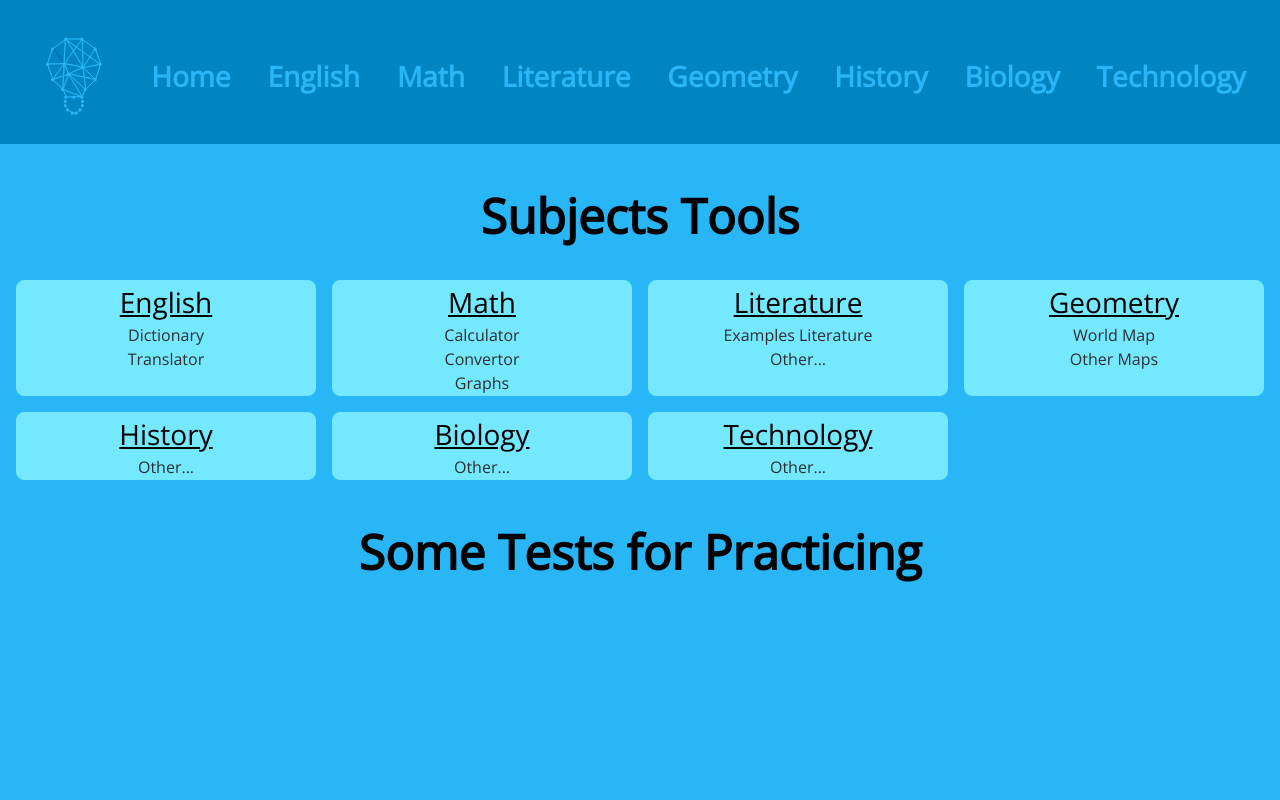
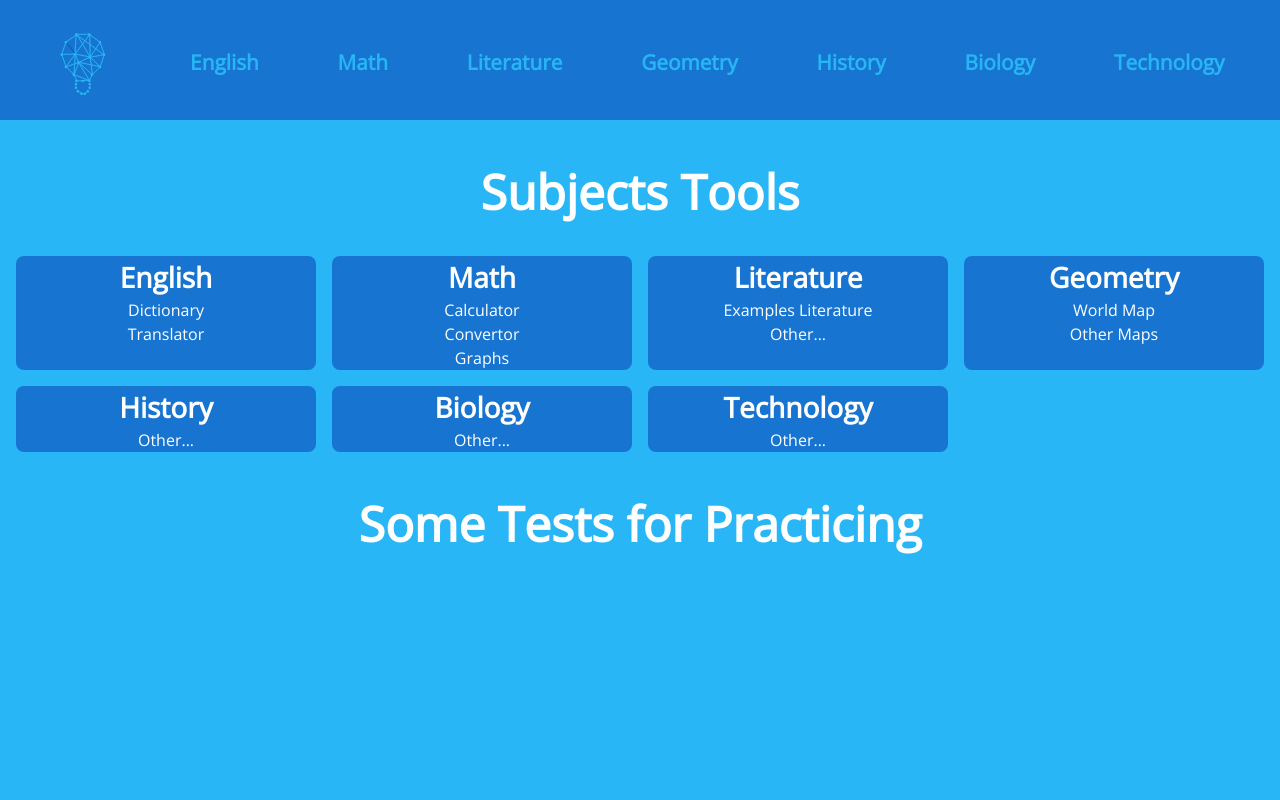
Before and after one commit to mrunknown6000/django-studyroom, a Django app: page /home/ in a window 1280 px wide. Run offline with Django 3.2, Linux system fonts and the light colour scheme; style sheets or scripts are compiled from the project's sources; some libraries are stand-ins or nearby versions.

Commit message:
Added Some GUI Change and Improvement

```diff
--- a/base/templates/base/home.html
+++ b/base/templates/base/home.html
@@ -1,5 +1,4 @@
 {% extends 'main.html' %}
-
 
 {% load tailwind_tags %}
 {% tailwind_css %}
@@ -15,7 +14,7 @@
 <div class="grid lg:grid-cols-4 md:grid-cols-3 sm:grid-cols-2 gap-4 mr-4 ml-4">
 	{% for room in rooms %}
 	<div class="inline-block text-center subblock">
-		<a class="m-0 p-0 text-center underline underline-offset-auto" href="{% url 'room' room.id %}"> {{room.name}}</a>
+		<a class="m-0 p-0 text-center " href="{% url 'room' room.id %}"> {{room.name}}</a>
 
 		<ul>
 			{% for tool in room.subdir %}
--- a/base/templates/base/subjects/room.english.html
+++ b/base/templates/base/subjects/room.english.html
@@ -8,8 +8,8 @@
 <link rel="stylesheet" type="text/css" href="//fonts.googleapis.com/css?family=Open+Sans" />
 <link rel="stylesheet" href="{% static '/css/default.css' %}">
 
-{% comment %} NOTE: PLZ DO 'HASH for DIV' {% endcomment %}
 {% block content %}
+
 <div>
 	<h1 class="text-4xl text-blue-600 font-sans text-center font-bold">English Tools</h1>
 	<div class="text-lg font-sans text-center " id="toolbar">
@@ -27,4 +27,7 @@
 		</ul>
 	</div>
 </div>
+
+
+
 {% endblock content %}
--- a/base/views.py
+++ b/base/views.py
@@ -1,33 +1,36 @@
-
-
 # Django Stuff
 from django.shortcuts import render
 from django.shortcuts import redirect
 from django.contrib.staticfiles import views
+import random
 
 # Create your views here.
 rooms = [
     {'id': 'english', 'name': 'English', 'priority': 1,
-    'subdir': ['Dictionary', 'Translator']},
+     'subdir': ['Dictionary', 'Translator']},
     {'id': 'math', 'name': 'Math', 'priority': 1,
-    'subdir': ['Calculator', 'Convertor', 'Graphs']},
+     'subdir': ['Calculator', 'Convertor', 'Graphs']},
     {'id': 'literature', 'name': 'Literature', 'priority': 1,
-    'subdir': ['Examples Literature', 'Other...']},
+     'subdir': ['Examples Literature', 'Other...']},
     {'id': 'geometry', 'name': 'Geometry', 'priority': 2,
-    'subdir': ['World Map', 'Other Maps']},
+     'subdir': ['World Map', 'Other Maps']},
     {'id': 'history', 'name': 'History', 'priority': 3,
-    'subdir': ['Other...']},
+     'subdir': ['Other...']},
     {'id': 'biology', 'name': 'Biology', 'priority': 3,
-    'subdir': ['Other...']},
+     'subdir': ['Other...']},
     {'id': 'technology', 'name': 'Technology', 'priority': 3,
-    'subdir': ['Other...']}
+     'subdir': ['Other...']}
 ]
+
+currentTabId = 0
+
+
 def rootToHome(request):
     return redirect('home')
 
+
 def staticfile(request):
     views.server(request)
-
 
 
 def home(request):
@@ -40,6 +43,76 @@ def room(request, pk):
     for i in rooms:
         if i['id'] == str(pk):
             selRoom = i
-    context = {'room': room}
-    url = 'base/subjects/room.'+selRoom['id']+'.html'
-    return render(request, url, context)
+    if selRoom['id'] == 'math':
+        randomMath()
+    # TODO: Add Math Executive to the context parameter below:>
+    context = {'rooms': rooms, 'athRandomSet': Temporary}
+    return render(request, 'base/subjects/room.'+selRoom['id']+'.html', context)
+
+
+# TODO: Add this to HTML :)
+Temporary = []
+Temporary = {}
+numberOfRandom = 0
+MathQuestionNum = 0
+
+
+def randomMath():
+    global MathQuestionNum
+    # breakpoint()
+    for i in range(10):
+        Temporary = {}
+
+        Temporary['options'] = []
+        Temporary['number'] = []
+        Temporary['operator'] = []
+        Temporary['answer'] = 0
+        Temporary['question'] = ''
+
+        numberOfRandom = random.randint(2, 5)
+
+        for j in range(numberOfRandom):
+            Temporary['number'].append(random.randint(0, 50))
+        for j in range(numberOfRandom-1):
+            Temporary['operator'].append(random.randint(0, 3))
+        # 0:+, 1:-, 2:*, 3:/
+        Temporary['answer'] = Temporary['number'][0]
+        for j in range(1, numberOfRandom):
+            if Temporary['operator'][j-1] == 0:
+                Temporary['answer'] += Temporary['number'][j]
+            if Temporary['operator'][j-1] == 1:
+                Temporary['answer'] -= Temporary['number'][j]
+            if Temporary['operator'][j-1] == 2:
+                Temporary['answer'] *= Temporary['number'][j]
+            if Temporary['operator'][j-1] == 3:
+                if Temporary['number'][j] == 0:
+                    Temporary['answer'] /= Temporary['number'][j]+1
+                    Temporary['number'][j] += 1
+                else:
+                    Temporary['answer'] /= Temporary['number'][j]
+        Temporary['question'] = str(Temporary['number'][0])
+        for j in range(len(Temporary['operator'])):
+            if Temporary['operator'][j] == 0:
+                Temporary['question'] += "+"
+                Temporary['question'] += str(
+                    Temporary['number'][j+1])
+            if Temporary['operator'][j] == 1:
+                Temporary['question'] += "-"
+                Temporary['question'] += str(
+                    Temporary['number'][j+1])
+            if Temporary['operator'][j] == 2:
+                Temporary['question'] += "*"
+                Temporary['question'] += str(
+                    Temporary['number'][j+1])
+            if Temporary['operator'][j] == 3:
+                Temporary['question'] += "/"
+                Temporary['question'] += str(
+                    Temporary['number'][j+1])
+        # breakpoint()
+        for j in range(3):
+            Temporary['options'].append(random.randint(
+                int(Temporary['answer'])-10, int(Temporary['answer'])+10))
+        Temporary['options'].append(Temporary['answer'])
+        MathQuestionNum.append(Temporary)
+        # MathRandomSet is a variable :)
+    MathQuestionNum = len(Temporary)
--- a/static/css/default.css
+++ b/static/css/default.css
@@ -4,8 +4,19 @@
 @tailwind utilities;
 @tailwind variants;
 
+:root {
+    --primary_color: #28b5f4;
+    --primary_dark_color: #0085c1;
+    --primary_light_color: #72e7ff;
+
+    --secondary_color: #1775d1;
+    --secondary_dark_color: #004a9f;
+    --secondary_light_color: #63a3ff;
+}
+
 html, body{
     margin: 0;
+    margin-top: 10vh;
     padding: 0;
     background-color: #29b6f6;
 
@@ -19,20 +30,31 @@ h1 {
     text-align: center;
     font-size: 2rem;
 
-    color: black
+    color: white;
 }
 svg {
     cursor: pointer;
 }
 
 
-#navbar {
-    background-color: #0085c1;
+#navbarTrue {
+    background-color: var(--secondary_color);
     padding: 1rem;
     padding-top: 1.5rem;
+    overflow: hidden;
+    position: sticky;
+    top: 0;
+
 }
 #svg2{
     transition: all 0.5s ease;
+
+    /* TODO: FIX NOW!!! SVG DOESNT RESIZE */
+    height: 250%;
+
+    border: 0.5rem solid transparent;
+    border-radius: 2vmin;
+
 }
 #svg2:hover #partial2{
     animation: iconAnimate 1s ease;
@@ -40,6 +62,11 @@ svg {
 #svg2:hover #full{
     animation: iconAnimate 1.5s ease-out;
 }
+#svg-icon {
+    width: 0vh;
+    height: auto;
+}
+
 @keyframes iconAnimate {
     0% {
         opacity: 1;
@@ -52,11 +79,9 @@ svg {
     }
 }
 #svg2:hover{
-    border: 0.5rem solid #004a9f;
-    border-radius: 25%;
-    background-color: #004a9f;
+    background-color: var(--secondary_dark_color);
+    border-color: var(--secondary_dark_color);
 }
-
 
 /* Add More Css so it look like a box card */
 .unactive {
@@ -70,22 +95,83 @@ svg {
 
 .subblock {
     font-size: 1.75rem;
-    background-color: #73e8ff;
+    background-color: var(--secondary_color);
+    color: white;
     padding: 0;
     margin: 0;
 
-    border: 1px solid #73e8ff;
     border-radius: 8px;
+    font-weight: bold;
 }
 .subblock-items {
-
     font-size: 1rem;
-    color: rgb(46, 46, 46);
+    font-weight: normal;
+    color: white;
 }
 
 .navbar-items {
-    color: #29b6f6;
-    font-size: 2.5em;
+    color: var(--primary_color);
+    font-size: 1.3rem;
+    font-weight: bold;
+
+
+    text-align: center;
+    /* padding-right: 0.2em; */
+
+    backface-visibility: hidden;
+    -webkit-backface-visibility: hidden;
+    padding: 0.5rem;
+    margin: 0.25rem;
+    transition: all 0.25s ease-in-out;
+    border-bottom: 2px solid transparent;
+}
+.navbar-items:hover {
+    border-color: var(--primary_light_color);
+    color: var(--primary_light_color)
+    /* border-radius: 25%; */
+    /* background-color: var(--secondary_dark_color); */
+}
+.collapse1, .collapse2, .collapse3{
+    display: initial;
+}
+
+.navbar-special-colapse {
+    display: none
+
+}
+
+@media (max-width: 1024px) {
+    .navbar-items { font-size: 2rem;}
+    .collapse3 { display: none; }
+    .icon { align-items: center;}
+}
+
+@media (max-width: 640px) {
+    .collapse2 { display: none; }
+}
+
+/* PHONES DEVICES */
+@media (max-width: 450px) {
+    .collapse1 { display: none; }
+    .navbar-special-colapse { display: initial}
+}
+
+
+
+#sidebar {
+    height: 100%;
+    background-color: var(--secondary_dark_color);
+    position: fixed;
+    z-index: 1;
+    top: 0;
+    right: 0;
+    overflow-x: hidden;
+    transition: 0.5s;
+    width: 0%;
+}
+.sidebar-items {
+    color: var(--primary_color);
+    font-size: 1.5em;
     font-weight: 600;
 
 
@@ -96,32 +182,33 @@ svg {
     -webkit-backface-visibility: hidden;
     padding: 0.5rem;
     margin: 0.25rem;
-    transition: all 1s ease;
+    transition: all 0.25s ease-in-out;
+    border-bottom: 2px solid transparent;
 }
-.navbar-items:hover {
-    /* border: 0.5rem solid #; */
-    border-radius: 25%;
-    background-color: #004a9f;
-}
-.collapse1, .collapse2, .collapse3{
-    display: initial;
+.sidebar-items:hover {
+    border-color: var(--primary_light_color);
+    color: var(--primary_light_color)
+    /* border-radius: 25%; */
+    /* background-color: var(--secondary_dark_color); */
 }
 
-@media (max-width: 1024px) {
-    .collapse3 { display: none; }
-    .icon { align-items: center;}
+
+.text-block {
+    color: white;
 }
 
-@media (max-width: 640px) {
-    .collapse2 { display: none; }
+/* FOR WEBSITES THING */
+.question-form {
+	background-color: white;
+    margin-top: 0.5em;
+    margin-bottom: 0.3em;
+    margin-left: 0.5em;
+    margin-right: 0.5em;
+    height: 100%;
+
+    font-size: 1.5rem;
+    text-align: left;
 }
-
-@media (max-width: 450px) {
-    .collapse1 { display: none; }
+#itemframe {
+    background-color: var(--secondary_color);
 }
-
-@media only screen and (max-width: 1280px){
-    .navbar-items {
-        font-size: 1.75em;
-    }
-}
--- /dev/null
+++ b/static/css/room.form.css
@@ -0,0 +1,3 @@
+.question-form {
+	background-color: white;
+}
--- /dev/null
+++ b/static/js/main.js
@@ -0,0 +1,22 @@
+window.onscroll = function() {stickyNav()};
+
+var navbarVar = document.getElementById("navbarTrue");
+
+var stickyNav = navbarVar.offsetTop;
+
+function stickyNav(){
+	if (window.pageYOffset >= stickyNav){
+		navbarVar.classList.add("navbar-sticky");
+	} else {
+		navbarVar.classList.remove("navbar-sticky");
+	}
+}
+
+// Sidebar
+function closeNav() {
+	document.getElementById('sidebar').style.width = "0rem";
+}
+
+function openNav() {
+	document.getElementById('sidebar').style.width = "20vh";
+}
--- a/templates/navbar.html
+++ b/templates/navbar.html
@@ -3,12 +3,18 @@
 
 {% load static %}
 
+<script src="https://kit.fontawesome.com/5686d34fa8.js" crossorigin="anonymous"></script>
 <link rel="stylesheet" type="text/css" href="//fonts.googleapis.com/css?family=Open+Sans" />
 <link rel="stylesheet" href="{% static '/css/default.css' %}">
+{% comment %} <script src="{% static '/js/sidebar.js'%}"></script> {% endcomment %}
+<script src="{% static '/js/main.js'%}"></script>
 
-<div class="flex m-0 p-0 justify-around items-center" id="navbar">
-    <div class="navbar-items icon">
+
+<div id="navbarTrue" class="flex m-0 p-0 justify-around items-center">
+    {% comment %} ! WON'T COLLAPSE {% endcomment %}
+    <div class="icon">
         <a href="\home">
+        <img id="svg-icon">
             <svg version="1.1"
                 id="svg2"
                 xml:space="preserve"
@@ -210,24 +216,48 @@
                     d="m 76.092823,112.22004 c -1.419267,-0.81926 -3.234401,-0.33247 -4.054159,1.08629 -0.819251,1.4198 -0.332499,3.23494 1.08626,4.0542 1.419269,0.81922 3.234933,0.33349 4.054184,-1.0863 0.819253,-1.41927 0.333007,-3.23389 -1.086285,-4.05419"
                     style="fill:#29b6f6;fill-opacity:1;fill-rule:nonzero;stroke:none;stroke-width:2.61074;stroke-dasharray:none"
                     id="path64" /></g></svg>
-        </a></div>
+        </img>
+        </a>
+    </div>
 
-    <div class="navbar-items collapse2"><a href="/">Home</a></div>
+    <div class="navbar-special-colapse">
+        <a href="javascript:void(0)" onClick="openNav()">
+            <i class="fa-sharp fa-solid fa-bars navbar-items"></i>
+        </a>
+    </div>
+
+    {% comment %} ! PIORITIZED COLLAPSE {% endcomment %}
     {% for room in rooms %}
     {% if room.priority == 1 %}
     <div class="navbar-items collapse1">
         <a href="{%url 'room' room.id%}"> {{room.name}}</a>
     </div>
+
+    {% comment %} ! MINOR COLAPSE {% endcomment %}
+    {% comment %} <div class="navbar-items collapse2"><a href="/">Home</a></div> {% endcomment %}
     {% elif room.priority == 2 %}
     <div class="navbar-items collapse2">
         <a href="{%url 'room' room.id%}"> {{room.name}}</a>
     </div>
+
+    {% comment %} ! FULL LIST EXPAND {% endcomment %}
     {% elif room.priority == 3 %}
     <div class="navbar-items collapse3">
         <a href="{%url 'room' room.id%}"> {{room.name}}</a>
     </div>
     {% endif %}
+    {% endfor %}
 
 
+    {% comment %} Navbar {% endcomment %}
+</div>
+<div id="sidebar" class="flex flex-col">
+    <a href="javascript:void(0)" onClick="closeNav()">
+        <i class="fa-sharp fa-solid fa-xmark navbar-items"></i></a>
+
+    {% for room in rooms %}
+    <div class="sidebar-items">
+        <a href="{%url 'room' room.id%}"> {{room.name}}</a>
+    </div>
     {% endfor %}
 </div>
--- a/theme/static/css/dist/styles.css
+++ b/theme/static/css/dist/styles.css
@@ -939,28 +929,14 @@ select {
   letter-spacing: 0em;
 }
 
-.text-blue-400 {
-  --tw-text-opacity: 1;
-  color: rgb(0 133 193 / var(--tw-text-opacity));
-}
-
-.text-blue-500 {
-  --tw-text-opacity: 1;
-  color: rgb(23 117 209 / var(--tw-text-opacity));
-}
-
 .text-blue-600 {
   --tw-text-opacity: 1;
   color: rgb(0 74 159 / var(--tw-text-opacity));
 }
 
-.underline {
-  -webkit-text-decoration-line: underline;
-          text-decoration-line: underline;
-}
-
-.underline-offset-auto {
-  text-underline-offset: auto;
+.text-blue-400 {
+  --tw-text-opacity: 1;
+  color: rgb(0 133 193 / var(--tw-text-opacity));
 }
 
 @media (min-width: 640px) {
```
Also changed, not shown: other parts of theme/static/css/dist/styles.css (+30 -40 lines), base/templates/base/subjects/room.math.html (added, +53 -0 lines), base/templatetags/callfunction.py (added, +7 -0 lines), requirements.txt (+7 -0 lines), static/js/idSwitcher.js (added, +16 -0 lines), static/js/sidebar.js (added, +7 -0 lines), studyroom/settings.py (+9 -4 lines), base/templates/base/subjects/__init__.py (added), base/templatetags/__init__.py (added), 1 other file. Lines whose indentation alone changed are shown as unchanged.
